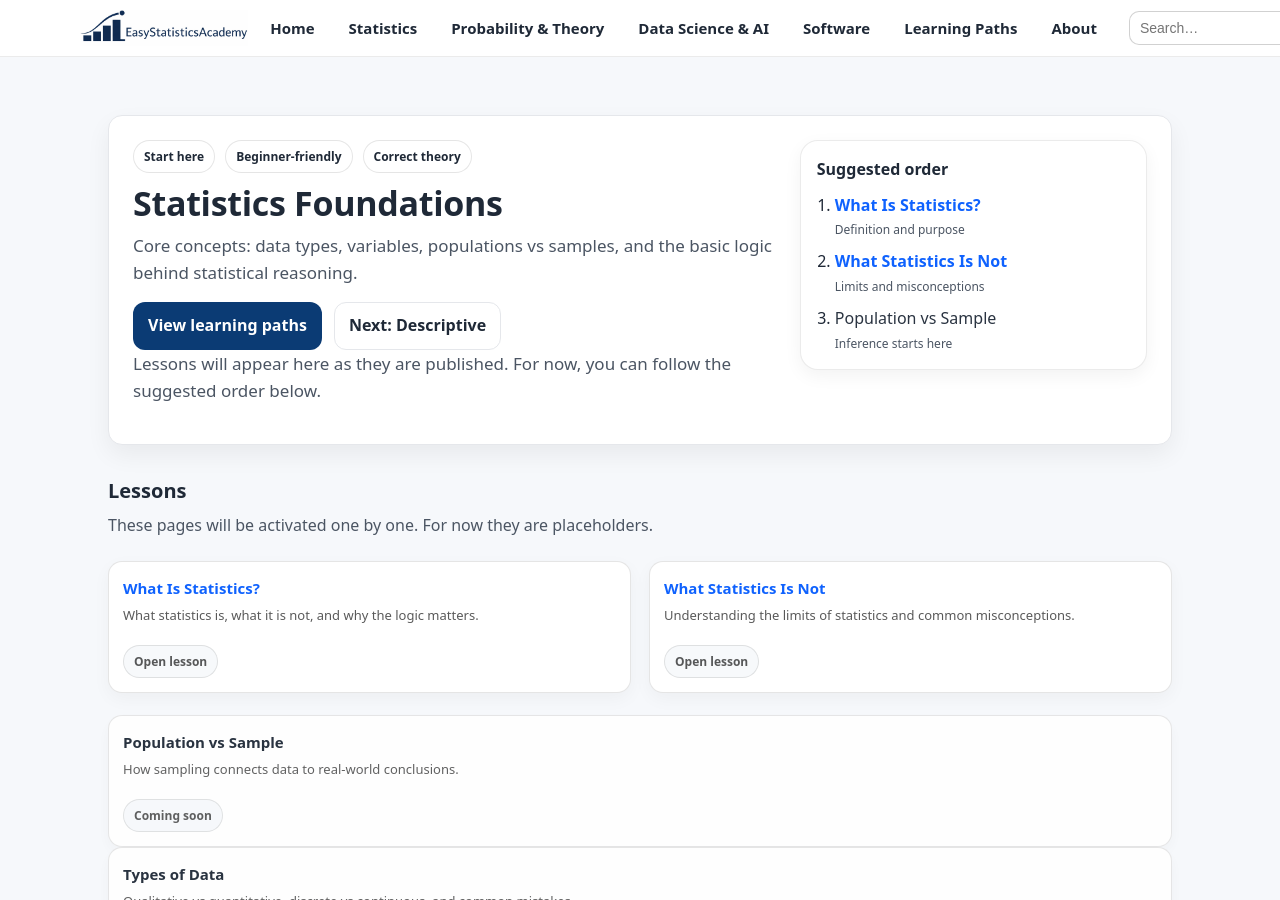
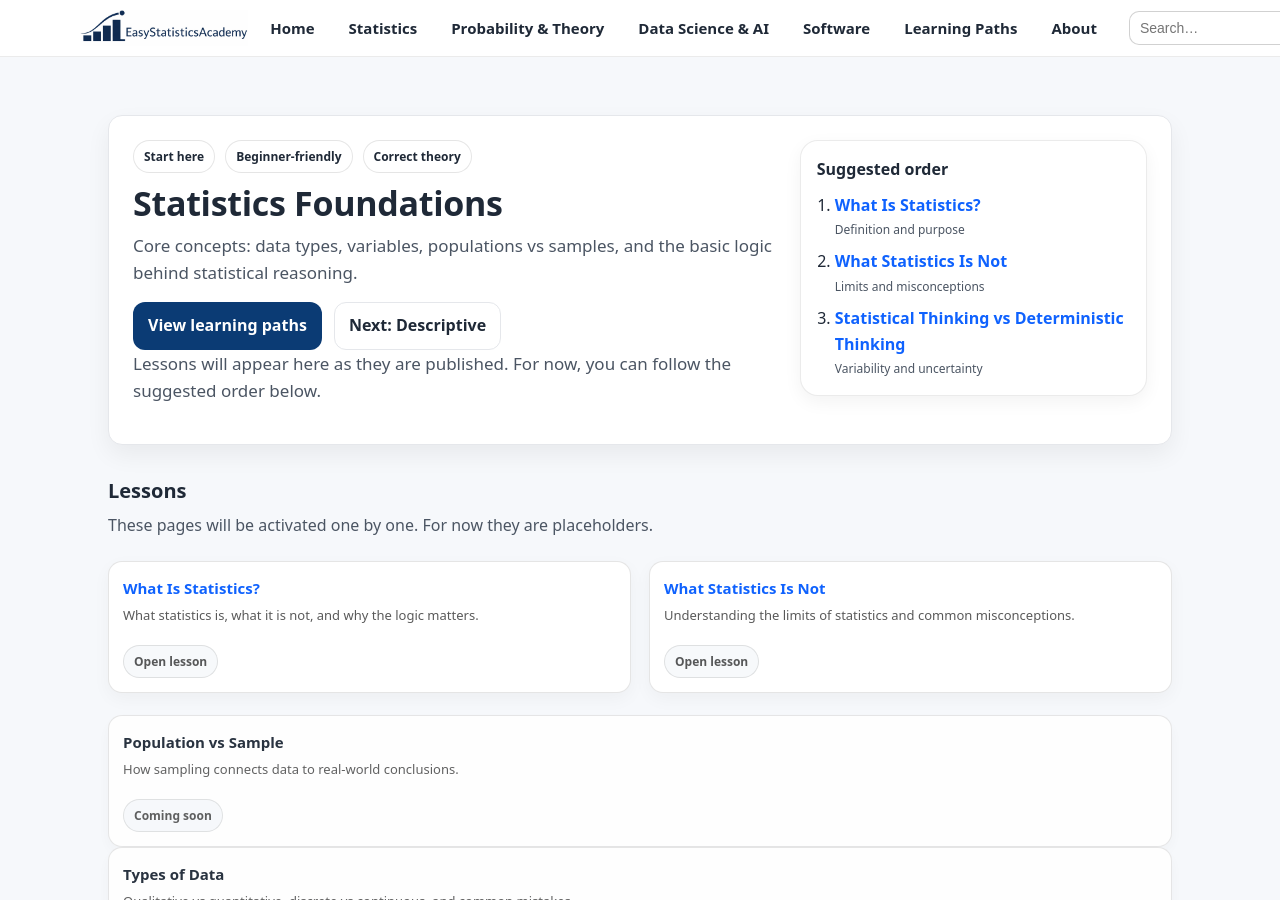
Before and after one commit to ammar-homaida-statistics/easystatisticsacademy, a Jekyll site: the page built from foundations/index.md, in a window 1280 px wide and 900 px high. Built offline with Jekyll 4.4.1, drawn with Linux system fonts in a browser that asks for light colours; our own code applies the rules of GitHub Pages for plain Markdown files.

Commit message:
Add statistical-thinking-vs-deterministic-thinking by change the order

```diff
--- a/foundations/index.md
+++ b/foundations/index.md
@@ -47,8 +47,10 @@ sidebar: true
       </li>
 
       <li>
-        <span class="is-soon">Population vs Sample</span>
-        <span class="meta">Inference starts here</span>
+        <a href="/foundations/statistical-thinking-vs-deterministic-thinking/">
+          Statistical Thinking vs Deterministic Thinking
+        </a>
+        <span class="meta">Variability and uncertainty</span>
       </li>
     </ol>
   </div>
```
